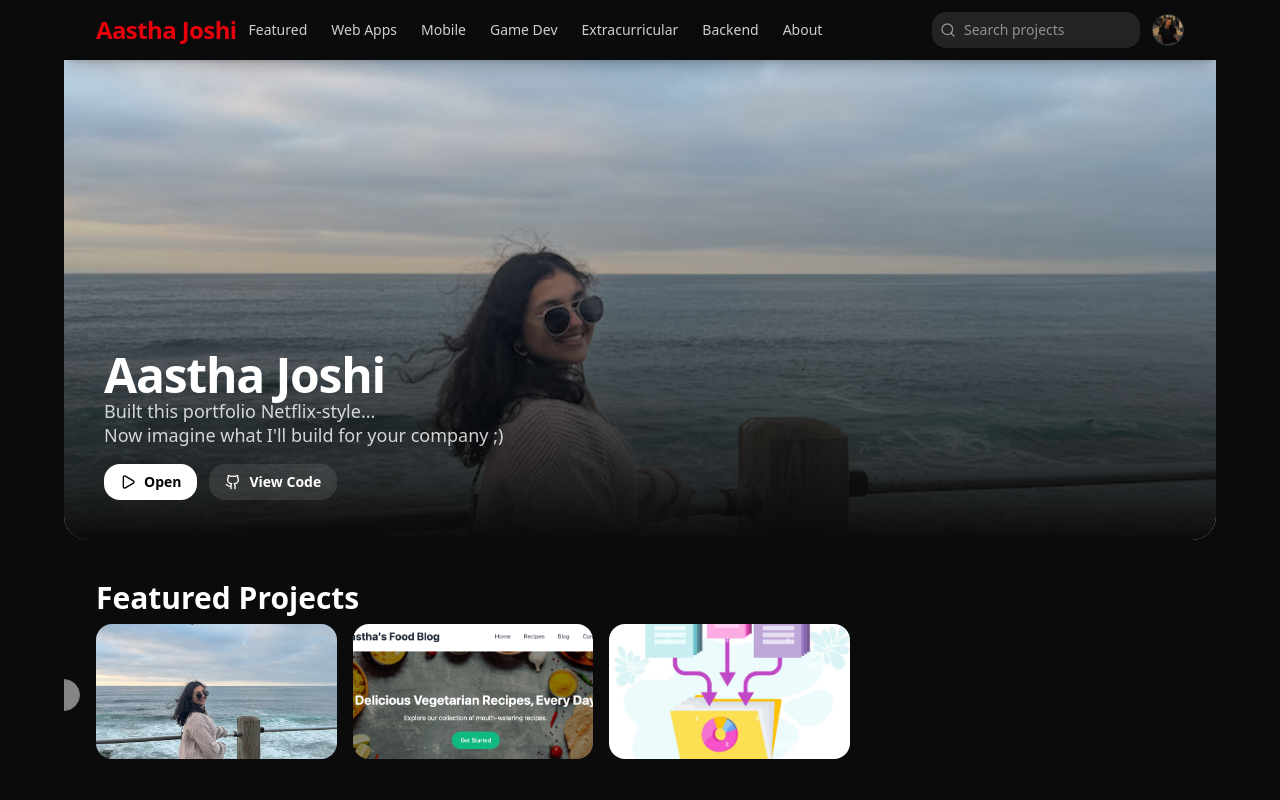
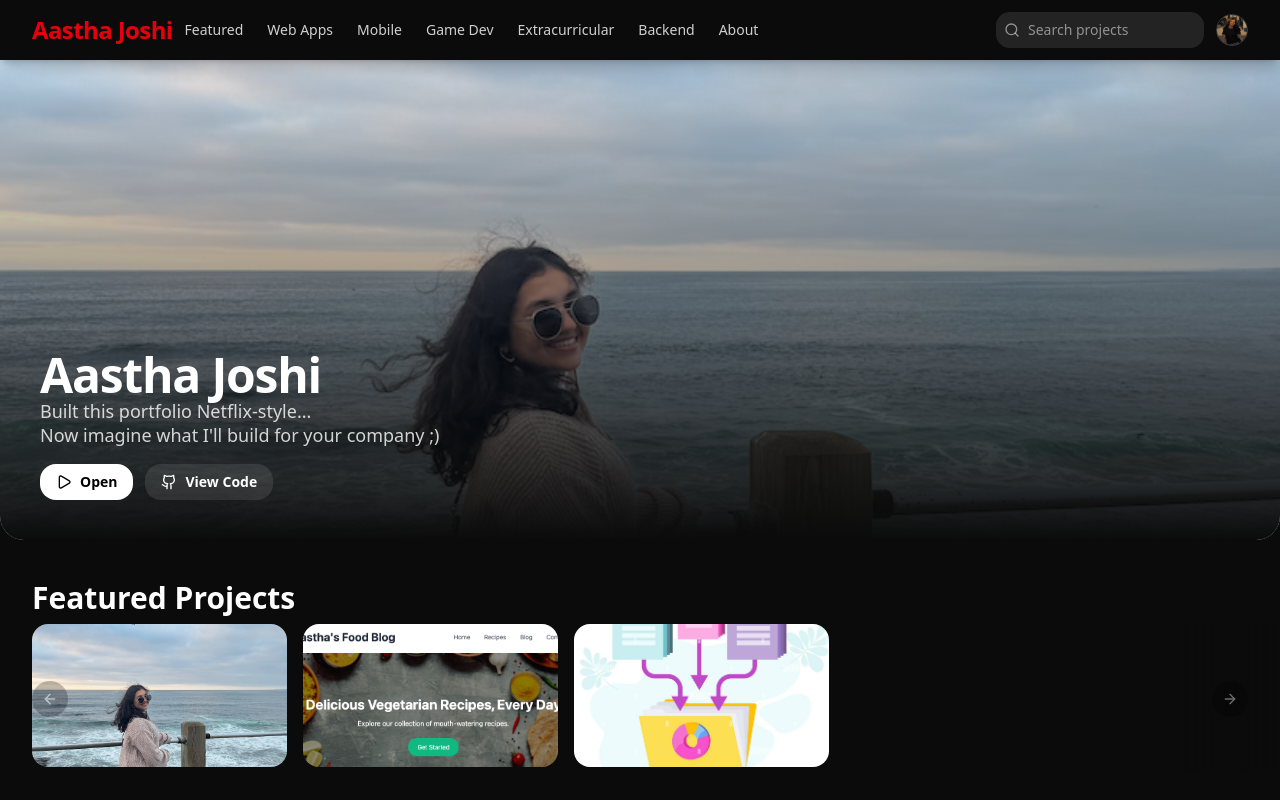
Before and after one commit to JoshiAastha04/Portfolio-Flix, a React (Vite) app: page / in a window 1280 px wide. Shown: the top 800 px of the page. Built offline with nearby package versions, Linux system fonts and the light colour scheme.

Commit message:
Fix card UI layout

```diff
--- a/src/components/PortfolioFlixUI.jsx
+++ b/src/components/PortfolioFlixUI.jsx
@@ -263,7 +263,7 @@ export default function PortfolioNetflixUI() {
 
     return (
         <main className="min-h-screen bg-[#0b0b0b] text-white">
-            <div className="mx-auto max-w-6xl overflow-x-hidden">
+            <div className="overflow-x-hidden">
                 <Header
                     onToggleMobile={() => setMobileOpen((v) => !v)}
                     mobileOpen={mobileOpen}
--- a/src/components/Row.jsx
+++ b/src/components/Row.jsx
@@ -1,9 +1,15 @@
-import {Carousel, CarouselContent, CarouselItem, CarouselNext, CarouselPrevious} from "@/components/ui/carousel.jsx";
+import React from "react";
+import {
+    Carousel,
+    CarouselContent,
+    CarouselItem,
+    CarouselNext,
+    CarouselPrevious,
+} from "@/components/ui/carousel.jsx";
 import ProjectCard from "@/components/ProjectCard.jsx";
-import React from "react";
 
 function Row({ title, items, onOpen }) {
-    if (!items?.length) return null;
+    if (!items || !items.length) return null;
 
     return (
         <section className="py-6">
@@ -15,38 +21,71 @@ function Row({ title, items, onOpen }) {
             </div>
 
             {/* Netflix-style carousel row */}
-            <div className="mt-2 px-4 md:px-8">
+            <div className="mt-2 px-4 md:px-8 relative">
+                {/* Right fade so user sees there is more */}
+                <div
+                    className="
+            pointer-events-none
+            absolute right-0 top-0 h-full w-24
+            bg-gradient-to-l from-[#0b0b0b] to-transparent
+            z-20
+          "
+                />
+
                 <Carousel
                     opts={{
                         align: "start",
                         dragFree: true,
                     }}
-                    className="w-full"
+                    className="w-full group"
                 >
                     <CarouselContent>
                         {items.map((p) => (
                             <CarouselItem
                                 key={p.id}
                                 className="
-                  basis-[75%]
-                  sm:basis-[55%]
-                  md:basis-[35%]
-                  lg:basis-[26%]
-                  xl:basis-[21%]
-                  2xl:basis-[18%]
-                "
+                                    snap-start
+                                    basis-[25%]    /* mobile: only 1 + peek of next */
+                                    sm:basis-[30%]
+                                    md:basis-[30%]
+                                    lg:basis-[28%]
+                                    xl:basis-[22%]
+                                    2xl:basis-[18%]
+
+                                "
                             >
                                 <ProjectCard project={p} onOpen={onOpen} />
                             </CarouselItem>
                         ))}
                     </CarouselContent>
 
-                    {/* Arrows on md+ */}
-                    <CarouselPrevious className="hidden md:flex" />
-                    <CarouselNext className="hidden md:flex" />
+                    {/* Arrows visible on ALL screens */}
+                    <CarouselPrevious
+                        className="
+                             flex
+                             items-center justify-center
+                             h-9 w-9 rounded-full
+                             bg-black/60 hover:bg-black/80
+                             text-white
+                             absolute left-0 top-1/2 -translate-y-1/2
+                             z-30
+                        "
+                    />
+                    <CarouselNext
+                        className="
+                            flex
+                            items-center justify-center
+                            h-9 w-9 rounded-full
+                            bg-black/60 hover:bg-black/80
+                            text-white
+                             absolute right-0 top-1/2 -translate-y-1/2
+                            z-30
+                        "
+                    />
                 </Carousel>
             </div>
         </section>
     );
 }
-    export default Row;
+
+export default Row;
--- a/src/components/ui/carousel.jsx
+++ b/src/components/ui/carousel.jsx
@@ -1,23 +1,23 @@
-import * as React from "react"
+import * as React from "react";
 import useEmblaCarousel from "embla-carousel-react";
-import { ArrowLeft, ArrowRight } from "lucide-react"
+import { ArrowLeft, ArrowRight } from "lucide-react";
 
-import { cn } from "@/lib/utils"
-import { Button } from "@/components/ui/button"
+import { cn } from "@/lib/utils";
 
-const CarouselContext = React.createContext(null)
+const CarouselContext = React.createContext(null);
 
 function useCarousel() {
-  const context = React.useContext(CarouselContext)
+    const context = React.useContext(CarouselContext);
 
     if (!context) {
-    throw new Error("useCarousel must be used within a <Carousel />")
+        throw new Error("useCarousel must be used within a <Carousel />");
     }
 
-  return context
+    return context;
 }
 
-const Carousel = React.forwardRef((
+const Carousel = React.forwardRef(
+    (
         {
             orientation = "horizontal",
             opts,
@@ -29,67 +29,69 @@ const Carousel = React.forwardRef((
         },
         ref
     ) => {
-  const [carouselRef, api] = useEmblaCarousel({
+        const [carouselRef, api] = useEmblaCarousel(
+            {
                 ...opts,
                 axis: orientation === "horizontal" ? "x" : "y",
-  }, plugins)
-  const [canScrollPrev, setCanScrollPrev] = React.useState(false)
-  const [canScrollNext, setCanScrollNext] = React.useState(false)
+            },
+            plugins
+        );
 
-  const onSelect = React.useCallback((api) => {
-    if (!api) {
-      return
-    }
+        const [canScrollPrev, setCanScrollPrev] = React.useState(false);
+        const [canScrollNext, setCanScrollNext] = React.useState(false);
 
-    setCanScrollPrev(api.canScrollPrev())
-    setCanScrollNext(api.canScrollNext())
-  }, [])
+        const onSelect = React.useCallback(
+            (apiInstance) => {
+                if (!apiInstance) return;
+                setCanScrollPrev(apiInstance.canScrollPrev());
+                setCanScrollNext(apiInstance.canScrollNext());
+            },
+            []
+        );
 
         const scrollPrev = React.useCallback(() => {
-    api?.scrollPrev()
-  }, [api])
+            api?.scrollPrev();
+        }, [api]);
 
         const scrollNext = React.useCallback(() => {
-    api?.scrollNext()
-  }, [api])
+            api?.scrollNext();
+        }, [api]);
 
-  const handleKeyDown = React.useCallback((event) => {
+        const handleKeyDown = React.useCallback(
+            (event) => {
                 if (event.key === "ArrowLeft") {
-      event.preventDefault()
-      scrollPrev()
+                    event.preventDefault();
+                    scrollPrev();
                 } else if (event.key === "ArrowRight") {
-      event.preventDefault()
-      scrollNext()
+                    event.preventDefault();
+                    scrollNext();
                 }
-  }, [scrollPrev, scrollNext])
+            },
+            [scrollPrev, scrollNext]
+        );
 
         React.useEffect(() => {
-    if (!api || !setApi) {
-      return
-    }
-
-    setApi(api)
-  }, [api, setApi])
+            if (!api || !setApi) return;
+            setApi(api);
+        }, [api, setApi]);
 
         React.useEffect(() => {
-    if (!api) {
-      return
-    }
+            if (!api) return;
 
-    onSelect(api)
-    api.on("reInit", onSelect)
-    api.on("select", onSelect)
+            onSelect(api);
+            api.on("reInit", onSelect);
+            api.on("select", onSelect);
 
             return () => {
-      api?.off("select", onSelect)
+                api.off("select", onSelect);
             };
-  }, [api, onSelect])
+        }, [api, onSelect]);
 
         return (
             <CarouselContext.Provider
                 value={{
                     carouselRef,
-        api: api,
+                    api,
                     opts,
                     orientation:
                         orientation || (opts?.axis === "y" ? "vertical" : "horizontal"),
@@ -97,23 +99,26 @@ const Carousel = React.forwardRef((
                     scrollNext,
                     canScrollPrev,
                     canScrollNext,
-      }}>
+                }}
+            >
                 <div
                     ref={ref}
                     onKeyDownCapture={handleKeyDown}
                     className={cn("relative", className)}
                     role="region"
                     aria-roledescription="carousel"
-        {...props}>
+                    {...props}
+                >
                     {children}
                 </div>
             </CarouselContext.Provider>
         );
-})
-Carousel.displayName = "Carousel"
+    }
+);
+Carousel.displayName = "Carousel";
 
 const CarouselContent = React.forwardRef(({ className, ...props }, ref) => {
-  const { carouselRef, orientation } = useCarousel()
+    const { carouselRef, orientation } = useCarousel();
 
     return (
         <div ref={carouselRef} className="overflow-hidden">
@@ -124,14 +129,15 @@ const CarouselContent = React.forwardRef(({ className, ...props }, ref) => {
                     orientation === "horizontal" ? "-ml-4" : "-mt-4 flex-col",
                     className
                 )}
-        {...props} />
+                {...props}
+            />
         </div>
     );
-})
-CarouselContent.displayName = "CarouselContent"
+});
+CarouselContent.displayName = "CarouselContent";
 
 const CarouselItem = React.forwardRef(({ className, ...props }, ref) => {
-  const { orientation } = useCarousel()
+    const { orientation } = useCarousel();
 
     return (
         <div
@@ -143,51 +149,58 @@ const CarouselItem = React.forwardRef(({ className, ...props }, ref) => {
                 orientation === "horizontal" ? "pl-4" : "pt-4",
                 className
             )}
-      {...props} />
+            {...props}
+        />
     );
-})
-CarouselItem.displayName = "CarouselItem"
+});
+CarouselItem.displayName = "CarouselItem";
 
-const CarouselPrevious = React.forwardRef(({ className, variant = "outline", size = "icon", ...props }, ref) => {
-  const { orientation, scrollPrev, canScrollPrev } = useCarousel()
+/* 🔥 CUSTOM ARROW BUTTONS THAT WORK EVERYWHERE */
+
+export const CarouselPrevious = React.forwardRef(
+    ({ className, ...props }, ref) => {
+        const { scrollPrev, canScrollPrev } = useCarousel();
 
         return (
-    <Button
+            <button
                 ref={ref}
-      variant={variant}
-      size={size}
-      className={cn("absolute  h-8 w-8 rounded-full", orientation === "horizontal"
-        ? "-left-12 top-1/2 -translate-y-1/2"
-        : "-top-12 left-1/2 -translate-x-1/2 rotate-90", className)}
+                type="button"
+                onClick={scrollPrev}
                 disabled={!canScrollPrev}
-      onClick={scrollPrev}
-      {...props}>
+                className={cn(
+                    "absolute left-2 top-1/2 -translate-y-1/2 z-30 flex h-9 w-9 items-center justify-center rounded-full bg-black/60 text-white hover:bg-black/80 focus:outline-none focus:ring-2 focus:ring-white/50 disabled:opacity-40 disabled:cursor-default",
+                    className
+                )}
+                {...props}
+            >
                 <ArrowLeft className="h-4 w-4" />
-      <span className="sr-only">Previous slide</span>
-    </Button>
+            </button>
         );
-})
-CarouselPrevious.displayName = "CarouselPrevious"
+    }
+);
+CarouselPrevious.displayName = "CarouselPrevious";
 
-const CarouselNext = React.forwardRef(({ className, variant = "outline", size = "icon", ...props }, ref) => {
-  const { orientation, scrollNext, canScrollNext } = useCarousel()
+export const CarouselNext = React.forwardRef(
+    ({ className, ...props }, ref) => {
+        const { scrollNext, canScrollNext } = useCarousel();
 
         return (
-    <Button
+            <button
                 ref={ref}
-      variant={variant}
-      size={size}
-      className={cn("absolute h-8 w-8 rounded-full", orientation === "horizontal"
-        ? "-right-12 top-1/2 -translate-y-1/2"
-        : "-bottom-12 left-1/2 -translate-x-1/2 rotate-90", className)}
+                type="button"
+                onClick={scrollNext}
                 disabled={!canScrollNext}
-      onClick={scrollNext}
-      {...props}>
+                className={cn(
+                    "absolute right-2 top-1/2 -translate-y-1/2 z-30 flex h-9 w-9 items-center justify-center rounded-full bg-black/60 text-white hover:bg-black/80 focus:outline-none focus:ring-2 focus:ring-white/50 disabled:opacity-40 disabled:cursor-default",
+                    className
+                )}
+                {...props}
+            >
                 <ArrowRight className="h-4 w-4" />
-      <span className="sr-only">Next slide</span>
-    </Button>
+            </button>
         );
-})
-CarouselNext.displayName = "CarouselNext"
+    }
+);
+CarouselNext.displayName = "CarouselNext";
 
-export { Carousel, CarouselContent, CarouselItem, CarouselPrevious, CarouselNext };
+export { Carousel, CarouselContent, CarouselItem };
```
Also changed, not shown: src/components/ProjectModal.jsx (+32 -75 lines). Lines whose indentation alone changed are shown as unchanged.
